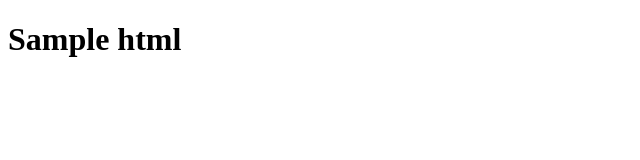
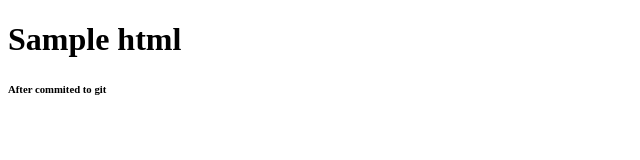
Before and after one commit to Salaha07/git_sample, a plain HTML site: page index.html in a window 1280 px wide. Shown: the full height of the page, 0-640 px from the left. Drawn offline with Linux system fonts and the light colour scheme.

Commit message:
added some msg

```diff
--- a/index.html
+++ b/index.html
@@ -7,5 +7,6 @@
 </head>
 <body>
     <h1>Sample html</h1>
+    <h6>After commited to git</h6>
 </body>
 </html>
```
Also changed, not shown: hello.txt (added).
